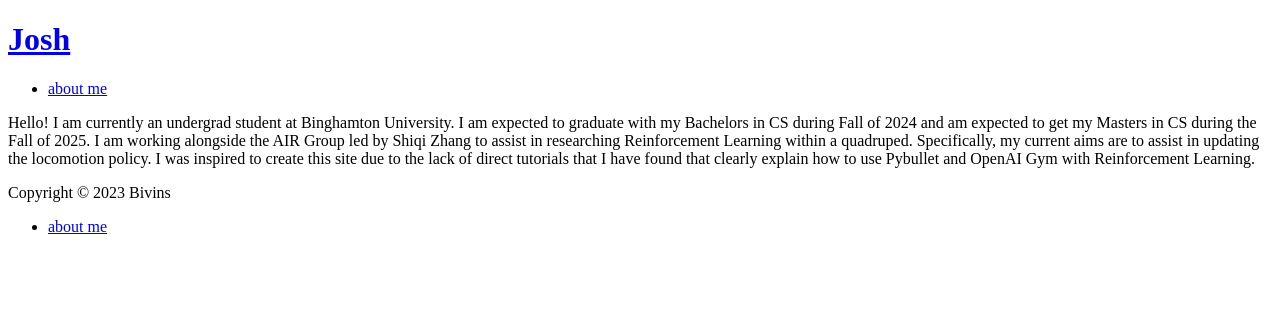
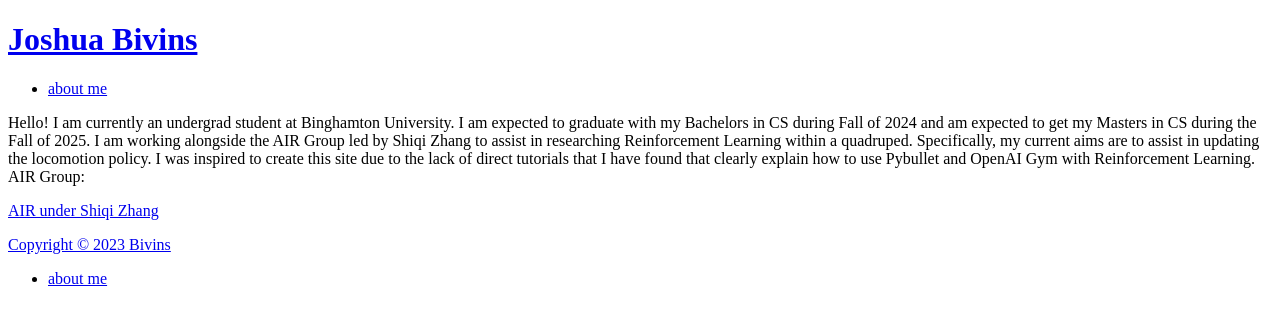
Before and after one commit to jbivins25/jbivins25.github.io, a plain HTML site: page about_me/index.html in a window 1280 px wide. Drawn offline with nearby package versions, Linux system fonts and the light colour scheme; a script that the page names is missing.

Commit message:
Update about_me

```diff
--- a/about_me/index.html
+++ b/about_me/index.html
@@ -12,7 +12,7 @@
   <a href="https://jbivins25.github.io/">
 
   <div id="title">
-    <h1>Josh</h1>
+    <h1>Joshua Bivins</h1>
   </div>
   </a>
   <div id="nav">
@@ -34,7 +34,12 @@
         my current aims are to assist in updating the locomotion policy. I was inspired to create this site due to the lack
         of direct tutorials that I have found that clearly explain how to use Pybullet and OpenAI Gym with Reinforcement
         Learning.
+
+        AIR Group:
     </p>
+    <p>
+            <a target="_blank" rel="noopener noreferrer" href="https://robotics.cs.binghamton.edu/">AIR under Shiqi Zhang
+   </p>
     <p>
 
     </p>
```
